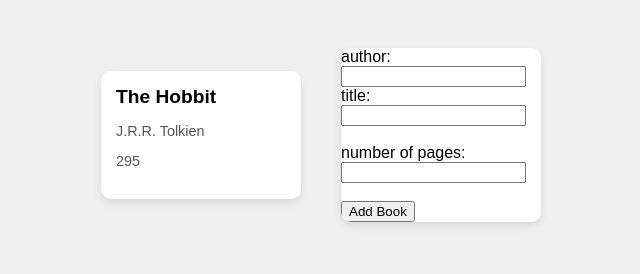
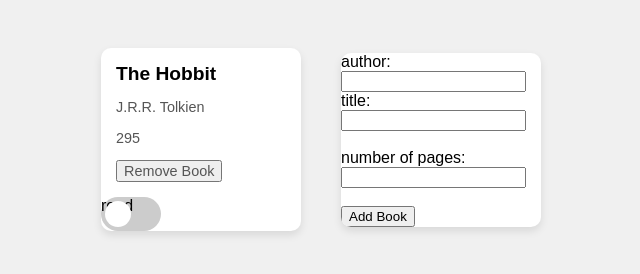
Before and after one commit to rmdetres/bookLibrary, a plain HTML site: page index.html in a window 1280 px wide. Shown: the whole page, without its empty margins (319-959 px from the left). Drawn offline with Linux system fonts and the light colour scheme.

Commit message:
adding the updated version with the remove button and the toggle read or not button

```diff
--- a/index.html
+++ b/index.html
@@ -44,6 +44,75 @@
             color: #555;
             font-size: 0.9em;
         }
+
+
+        .card-removeButton {
+            color: #555;
+            font-size: 0.9em;
+        }
+
+        /* The switch - the box around the slider */
+.switch {
+  position: relative;
+  display: inline-block;
+  width: 60px;
+  height: 34px;
+}
+
+/* Hide default HTML checkbox */
+.switch input {
+  opacity: 0;
+  width: 0;
+  height: 0;
+}
+
+/* The slider */
+.slider {
+  position: absolute;
+  cursor: pointer;
+  top: 0;
+  left: 0;
+  right: 0;
+  bottom: 0;
+  background-color: #ccc;
+  -webkit-transition: .4s;
+  transition: .4s;
+}
+
+.slider:before {
+  position: absolute;
+  content: "";
+  height: 26px;
+  width: 26px;
+  left: 4px;
+  bottom: 4px;
+  background-color: white;
+  -webkit-transition: .4s;
+  transition: .4s;
+}
+
+input:checked + .slider {
+  background-color: #2196F3;
+}
+
+input:focus + .slider {
+  box-shadow: 0 0 1px #2196F3;
+}
+
+input:checked + .slider:before {
+  -webkit-transform: translateX(26px);
+  -ms-transform: translateX(26px);
+  transform: translateX(26px);
+}
+
+/* Rounded sliders */
+.slider.round {
+  border-radius: 34px;
+}
+
+.slider.round:before {
+  border-radius: 50%;
+}
     </style>
 </head>
 <body>
@@ -58,6 +127,7 @@
         <label>number of pages:</label><br>
         <input type="text" id="numberOfPages" name="numberOfPages" value=""><br><br>
         <input type="submit" value="Add Book">
+
     </form>
     </div>
 
--- a/script.js
+++ b/script.js
@@ -28,8 +28,37 @@ document.addEventListener('DOMContentLoaded', () => {
         console.log(myLibrary);
     }
 
+    /*
+    <label class="switch">
+            <input type="checkbox">
+            <span class="slider round"></span>
+        </label>
+
+
+    */
     function createCards(book) {
+
         const container = document.getElementById('card-container');
+
+            // Create the label element with the class 'switch'
+            const switchLabel = document.createElement('label');
+            switchLabel.className = 'switch';
+
+            // Create the input element with type 'checkbox'
+            const checkboxInput = document.createElement('input');
+            checkboxInput.type = 'checkbox';
+
+            // Create the span element with the class 'slider round'
+            const sliderSpan = document.createElement('span');
+            sliderSpan.className = 'slider round';
+            sliderSpan.textContent = "read";
+
+            // Append the input and span elements to the label
+            switchLabel.appendChild(checkboxInput);
+            switchLabel.appendChild(sliderSpan);
+
+
+
 
         const card = document.createElement('div')
         card.className = 'card';
@@ -49,11 +78,23 @@ document.addEventListener('DOMContentLoaded', () => {
         numberPages.className = 'card-author';
         numberPages.textContent = book.pages;
 
+        const removeButton = document.createElement('button');
+        removeButton.className = 'card-removeButton';
+        removeButton.textContent = "Remove Book";
+
+        removeButton.addEventListener('click',(event)=>{
+            card.remove();
+        })
+
+
         cardContent.appendChild(title);
         cardContent.appendChild(author);
         cardContent.appendChild(numberPages);
+        cardContent.appendChild(removeButton);
 
         card.appendChild(cardContent);
+        card.appendChild(switchLabel);
+
         container.appendChild(card);
     }
 
@@ -77,4 +118,8 @@ document.addEventListener('DOMContentLoaded', () => {
         form.reset(); // Reset form fields after submission
     });
 
+    const removeButton = document.getElementsByClassName('card-removeButton');
+
+
+
 });
```
